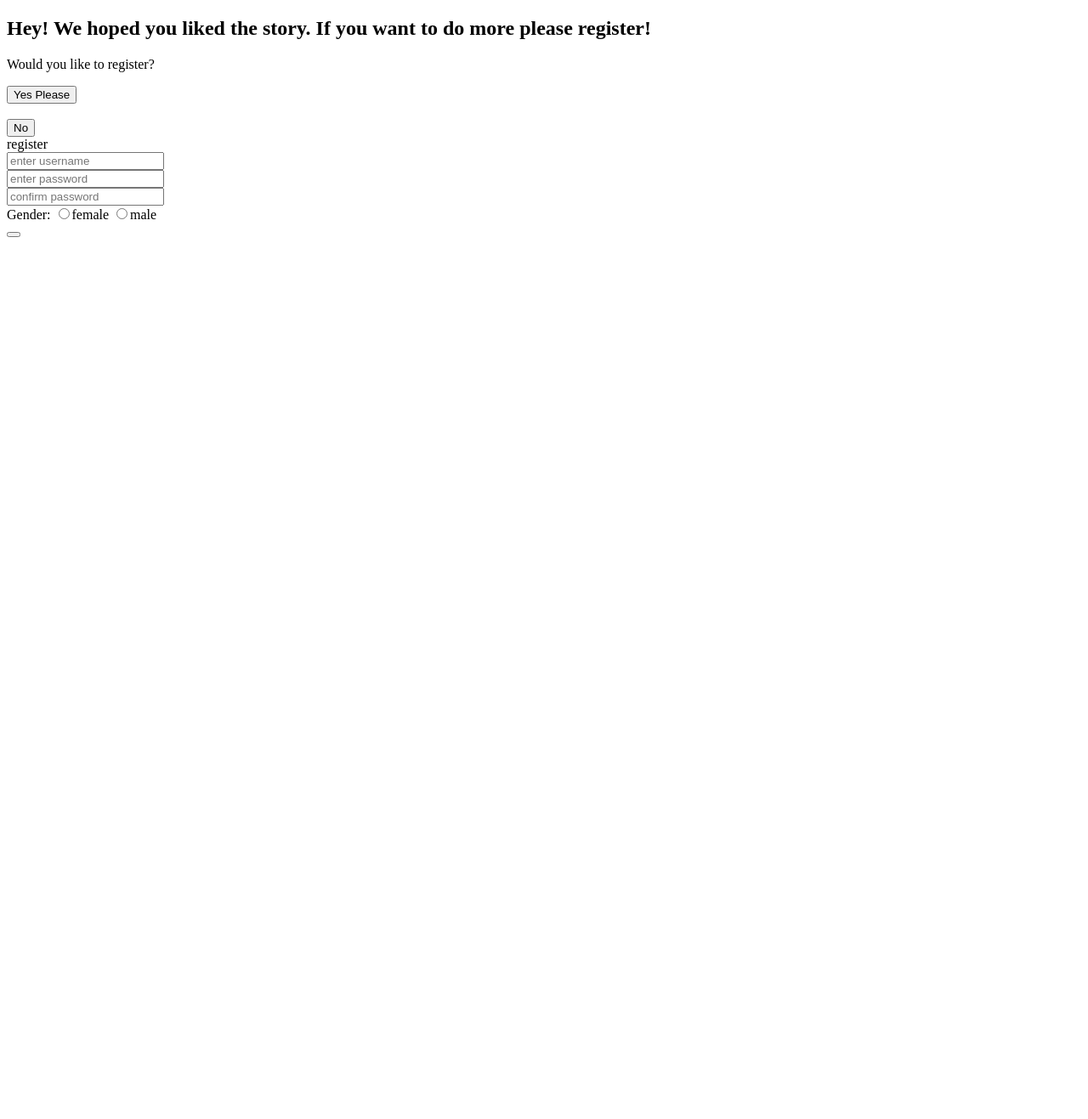
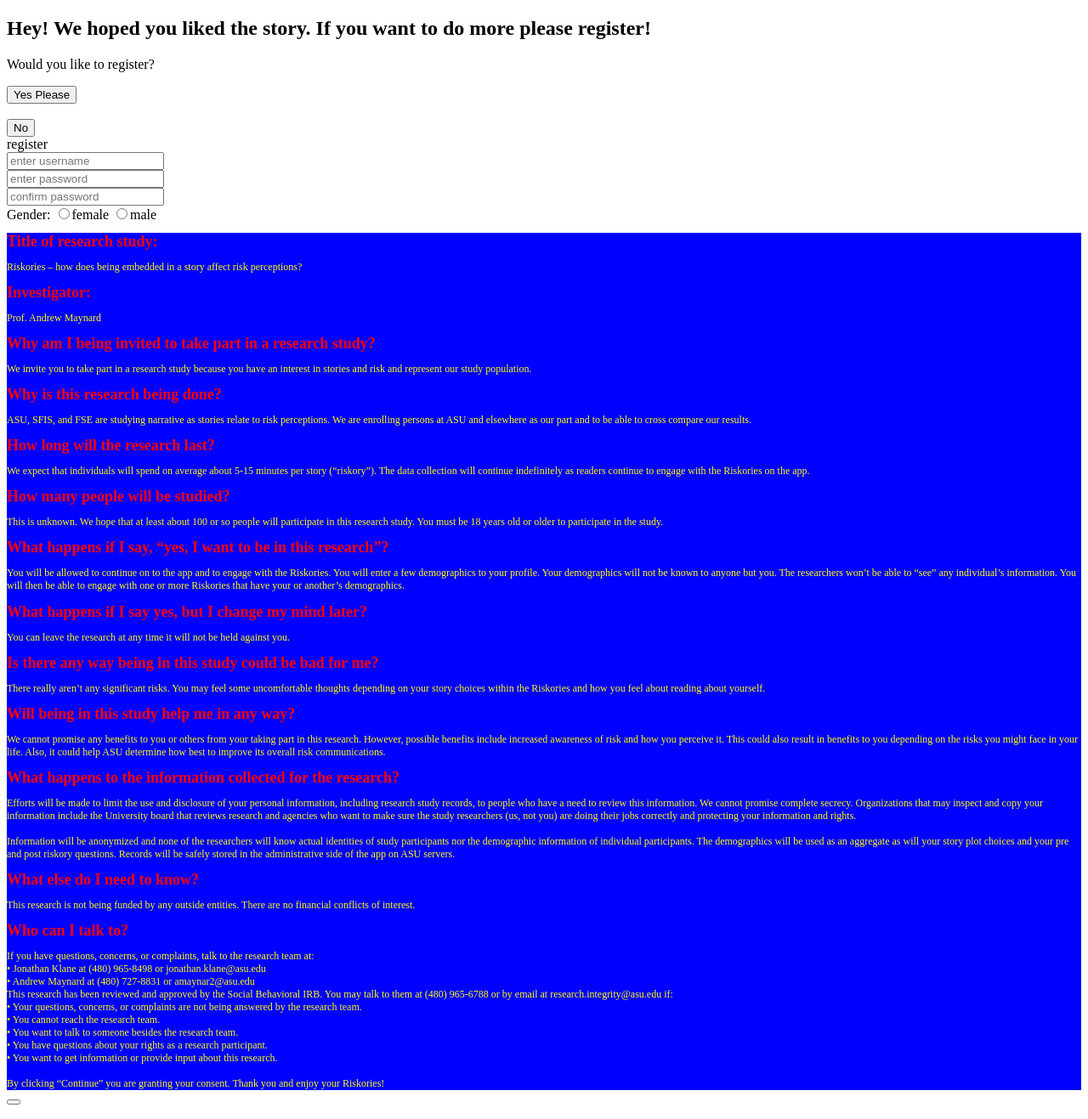
Before and after one commit to mrrboto/Riskories, a PHP site: page /guest/guestReg.php?page=2 in a window 1280 px wide. Shown: the whole page at 85% size. Before the commit the page ends 279 px from the top, so only its background shows below. Run offline with PHP 8.4, Linux system fonts and the light colour scheme.

Commit message:
Minor fixes and added Disclaimer to reg.php
Added disclaimer to reg.php WARNING HORRIBLE CSS TO ENCOURAGE IT TO
CHANGE
Fixed guestReg to allow guests to change their mind and click no after
clicking yes.

```diff
--- a/guest/guestReg.php
+++ b/guest/guestReg.php
@@ -19,6 +19,9 @@
 </form>
 
 <?php
+	if (isset($_POST['no'])){
+		header("Location: ../login/login.php");
+	}
 	if(isset($_GET['page']))
     {
         if ($_GET['page'] == 2)
@@ -27,7 +30,4 @@
 			echo "<p>$message</p>";
 		}
 	}
-	if (isset($_POST['no'])){
-		header("Location: ../login/login.php");
-	}
 ?>
--- a/login/reg.php
+++ b/login/reg.php
@@ -65,6 +65,19 @@
 
 <!DOCTYPE html>
 <html>
+<!-- source of the crappy CSS -->
+<style>
+.consentH1{
+	font-size: 18px;
+	color: red;
+}
+.consentDiv{
+	font-size: 12px;
+	background-color: blue;
+	color: yellow;
+}
+</style>
+<!--TK-->
 <body>
 <div class="text-center" style="padding:0px 0">
 <div class="logo">register</div>
@@ -94,6 +107,45 @@
                     }?>>male<br>
                 </div>
             </div>
+			<!-- Tyler added this, feel free to CSS it better -->
+			<div name="Consent" class ="consentDiv">
+			<h1 class="consentH1">Title of research study:</h1> Riskories – how does being embedded in a story affect risk perceptions?
+			<h1 class="consentH1">Investigator:</h1> Prof. Andrew Maynard
+			<h1 class="consentH1">Why am I being invited to take part in a research study?</h1>
+			We invite you to take part in a research study because you have an interest in stories and risk and represent our study population.
+			<h1 class="consentH1">Why is this research being done?</h1>
+			ASU, SFIS, and FSE are studying narrative as stories relate to risk perceptions.  We are enrolling persons at ASU and elsewhere as our part and to be able to cross compare our results.
+			<h1 class="consentH1">How long will the research last?</h1>
+			We expect that individuals will spend on average about 5-15 minutes per story (“riskory”).  The data collection will continue indefinitely as readers continue to engage with the Riskories on the app.
+			<h1 class="consentH1">How many people will be studied?</h1>
+			This is unknown.  We hope that at least about 100 or so people will participate in this research study.  You must be 18 years old or older to participate in the study.
+			<h1 class="consentH1">What happens if I say, “yes, I want to be in this research”?</h1>
+			You will be allowed to continue on to the app and to engage with the Riskories.  You will enter a few demographics to your profile.  Your demographics will not be known to anyone but you.  The researchers won’t be able to “see” any individual’s information.  You will then be able to engage with one or more Riskories that have your or another’s demographics.
+			<h1 class="consentH1">What happens if I say yes, but I change my mind later?</h1>
+			You can leave the research at any time it will not be held against you.
+			<h1 class="consentH1">Is there any way being in this study could be bad for me?</h1>
+			There really aren’t any significant risks.  You may feel some uncomfortable thoughts depending on your story choices within the Riskories and how you feel about reading about yourself.
+			<h1 class="consentH1">Will being in this study help me in any way?</h1>
+			We cannot promise any benefits to you or others from your taking part in this research. However, possible benefits include increased awareness of risk and how you perceive it.  This could also result in benefits to you depending on the risks you might face in your life.   Also, it could help ASU determine how best to improve its overall risk communications.
+			<h1 class="consentH1">What happens to the information collected for the research?</h1>
+			Efforts will be made to limit the use and disclosure of your personal information, including research study records, to people who have a need to review this information. We cannot promise complete secrecy. Organizations that may inspect and copy your information include the University board that reviews research and agencies who want to make sure the study researchers (us, not you) are doing their jobs correctly and protecting your information and rights.
+			<br><br>Information will be anonymized and none of the researchers will know actual identities of study participants nor the demographic information of individual participants. The demographics will be used as an aggregate as will your story plot choices and your pre and post riskory questions.  Records will be safely stored in the administrative side of the app on ASU servers.
+			<h1 class="consentH1">What else do I need to know?</h1>
+			This research is not being funded by any outside entities.  There are no financial conflicts of interest.
+			<h1 class="consentH1">Who can I talk to?</h1>
+			If you have questions, concerns, or complaints, talk to the research team at:
+			<br>•	Jonathan Klane at (480) 965-8498 or jonathan.klane@asu.edu
+			<br>•	Andrew Maynard at (480) 727-8831 or amaynar2@asu.edu
+			<br>This research has been reviewed and approved by the Social Behavioral IRB. You may talk to them at (480) 965-6788 or by email at research.integrity@asu.edu if:
+			<br>•	Your questions, concerns, or complaints are not being answered by the research team.
+			<br>•	You cannot reach the research team.
+			<br>•	You want to talk to someone besides the research team.
+			<br>•	You have questions about your rights as a research participant.
+			<br>•	You want to get information or provide input about this research.
+			<br><br>
+			By clicking “Continue” you are granting your consent.  Thank you and enjoy your Riskories!
+			</div>
+			<!--Tyler addition ends here -->
             <button type="submit" name="submit" class="login-button" value="Login"><i class="fa fa-chevron-right"></i></button>
         </div>
     </form>
```
